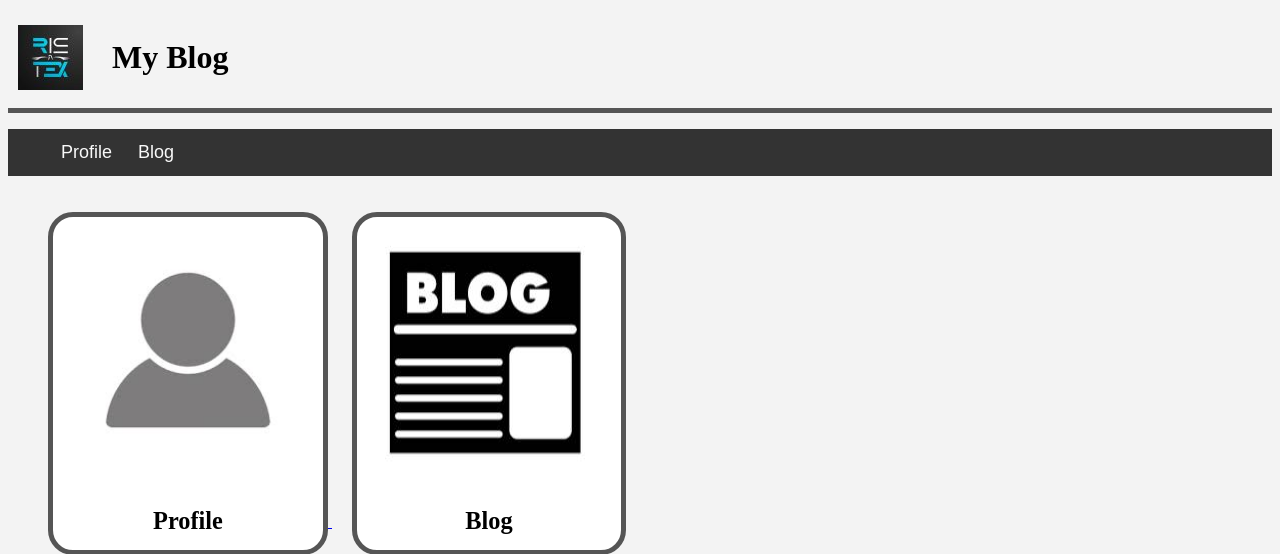
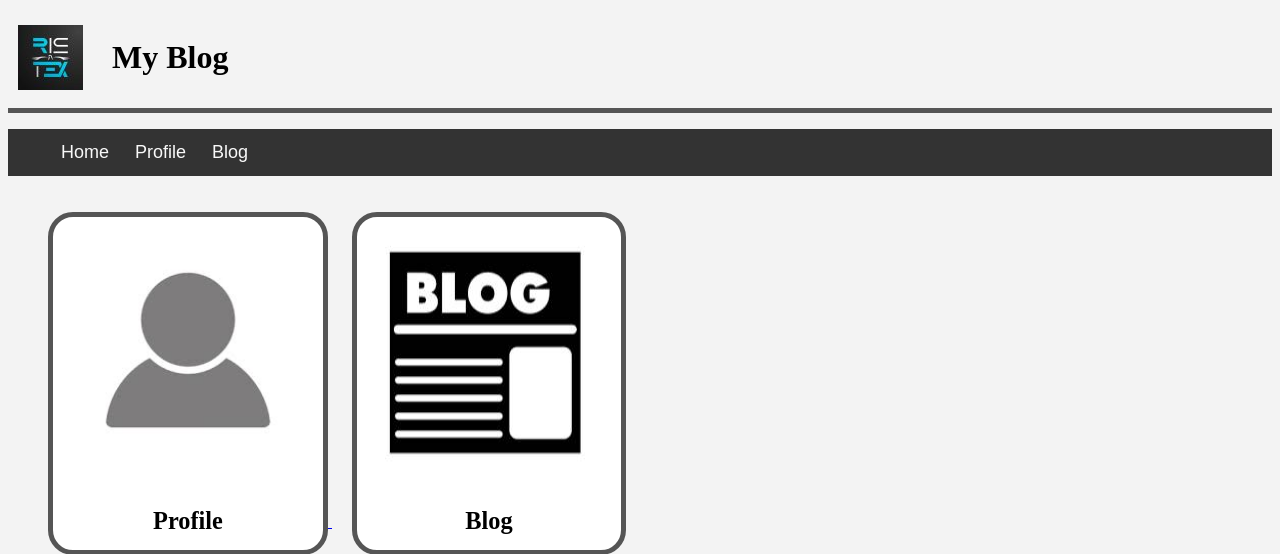
Before and after one commit to jask-19/Project-1-Tim-B-Magang-RISTEX, a Django app: page / in a window 1280 px wide. Shown: the top 554 px of the page. Run offline with Django 3.2, Linux system fonts and the light colour scheme.

Commit message:
add home menu bar html

```diff
--- a/tugasmagang1/templates/index.html
+++ b/tugasmagang1/templates/index.html
@@ -18,8 +18,9 @@
 
     <nav>
         <ul>
-            <li class="navbar"><a href="/profil">Profile</a></li>
-            <li class="navbar"><a href="/blog">Blog</a></li>
+            <li class="navbar" id="home-menu"><a href="/profil">Home</a></li>
+            <li class="navbar" id="profile-menu"><a href="/profil">Profile</a></li>
+            <li class="navbar" id="blog-menu"><a href="/blog">Blog</a></li>
         </ul>
     </nav>
 
```
